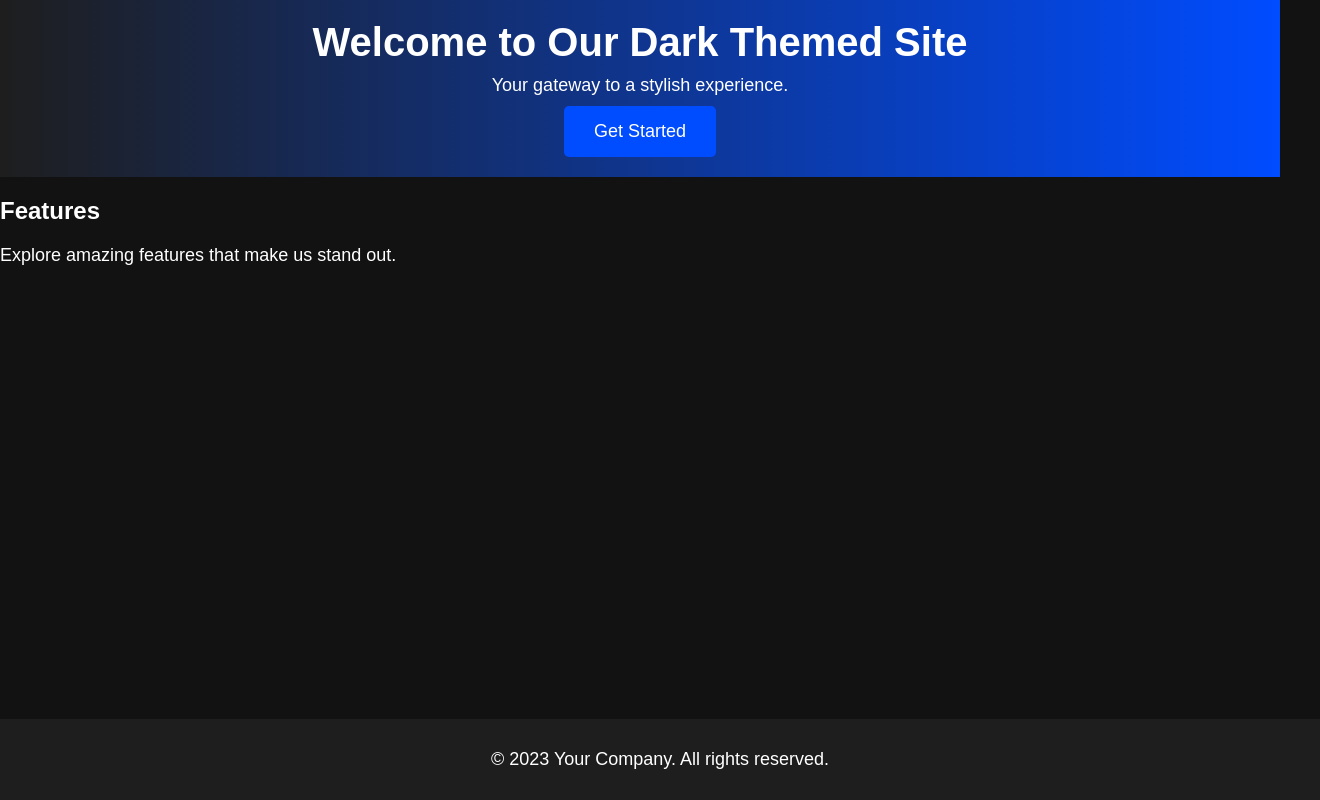
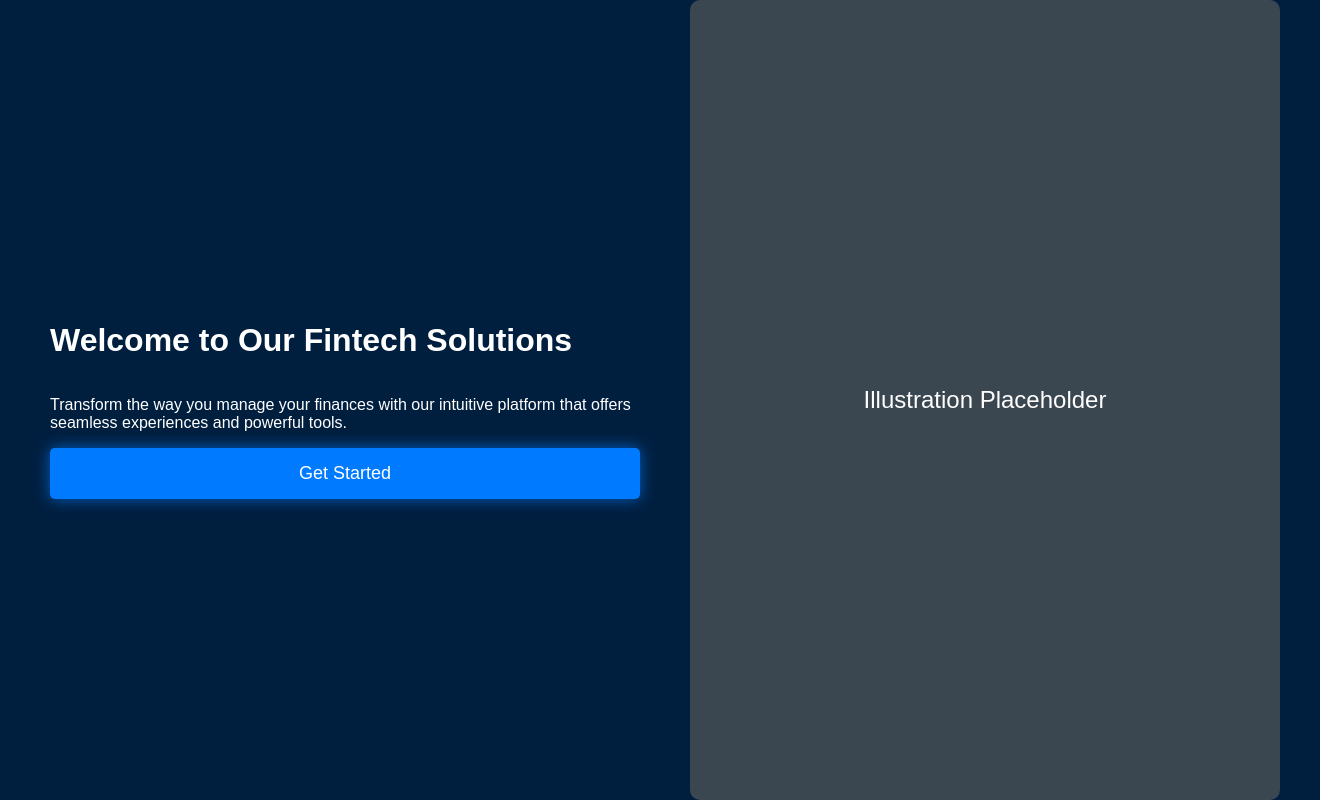
Before and after one commit to Agarwal-Sudhanshu/ai-static-builder, a website: page index.html in a window 1280 px wide. Shown: the whole page, 1320 px wide, since content can reach past the window. Drawn offline with Linux system fonts and the light colour scheme.

Commit message:
AI update: Create a modern fintech landing page with split screen layout, left side text, right side illustration placeholder, dark navy background, glowing blue CTA button.

```diff
--- a/index.html
+++ b/index.html
@@ -3,69 +3,69 @@
 <head>
     <meta charset="UTF-8">
     <meta name="viewport" content="width=device-width, initial-scale=1.0">
-    <title>Dark Theme Landing Page</title>
+    <title>Modern Fintech Landing Page</title>
     <style>
         body {
             margin: 0;
-            padding: 0;
             font-family: Arial, sans-serif;
-            background-color: #121212;
+            background-color: #001f3f;
             color: #ffffff;
+            display: flex;
+            height: 100vh;
         }
-        header {
-            background: linear-gradient(90deg, #1E1E1E, #004CFF);
-            padding: 20px;
-            text-align: center;
+        .left {
+            flex: 1;
+            display: flex;
+            flex-direction: column;
+            justify-content: center;
+            padding: 50px;
         }
-        h1 {
-            margin: 0;
-            font-size: 40px;
-        }
-        p {
-            font-size: 18px;
-            margin: 10px 0;
+        .right {
+            flex: 1;
+            display: flex;
+            align-items: center;
+            justify-content: center;
         }
         .cta-button {
-            background: #004CFF;
-            color: #ffffff;
+            background-color: #007bff;
+            color: white;
             padding: 15px 30px;
+            font-size: 18px;
             border: none;
             border-radius: 5px;
-            font-size: 18px;
             cursor: pointer;
-            transition: background 0.3s;
+            transition: 0.3s;
+            box-shadow: 0 0 15px rgba(0, 123, 255, 0.7);
         }
         .cta-button:hover {
-            background: #007BFF;
+            box-shadow: 0 0 25px rgba(0, 123, 255, 1);
         }
-        footer {
-            text-align: center;
-            padding: 20px;
-            background-color: #1E1E1E;
-            position: absolute;
-            bottom: 0;
+        .illustration-placeholder {
             width: 100%;
+            height: 100%;
+            background-color: #3a4750;
+            display: flex;
+            align-items: center;
+            justify-content: center;
+            color: #ffffff;
+            font-size: 24px;
+            border-radius: 10px;
+        }
+        @media (max-width: 768px) {
+            .left, .right {
+                flex: 100%;
+            }
         }
     </style>
 </head>
 <body>
-
-<header>
-    <h1>Welcome to Our Dark Themed Site</h1>
-    <p>Your gateway to a stylish experience.</p>
-    <button class="cta-button">Get Started</button>
-</header>
-
-<main>
-    <section>
-        <h2>Features</h2>
-        <p>Explore amazing features that make us stand out.</p>
-    </section>
-</main>
-
-<footer>
-    <p>&copy; 2023 Your Company. All rights reserved.</p>
-</footer>
-
+    <div class="left">
+        <h1>Welcome to Our Fintech Solutions</h1>
+        <p>Transform the way you manage your finances with our intuitive platform that offers seamless experiences and powerful tools.</p>
+        <button class="cta-button">Get Started</button>
+    </div>
+    <div class="right">
+        <div class="illustration-placeholder">Illustration Placeholder</div>
+    </div>
 </body>
 </html>
--- a/package.json
+++ b/package.json
@@ -4,7 +4,7 @@
   "description": "",
   "main": "index.js",
   "scripts": {
-    "test": "echo \"Error: no test specified\" && exit 1"
+    "start": "node server.js"
   },
   "repository": {
     "type": "git",
@@ -20,6 +20,7 @@
   "homepage": "https://github.com/Agarwal-Sudhanshu/ai-static-builder#readme",
   "dependencies": {
     "dotenv": "^17.3.1",
+    "express": "^5.2.1",
     "openai": "^6.25.0"
   }
 }
```
Also changed, not shown: public/index.html (added, +25 -0 lines), server.js (added, +53 -0 lines), 1 other file.
